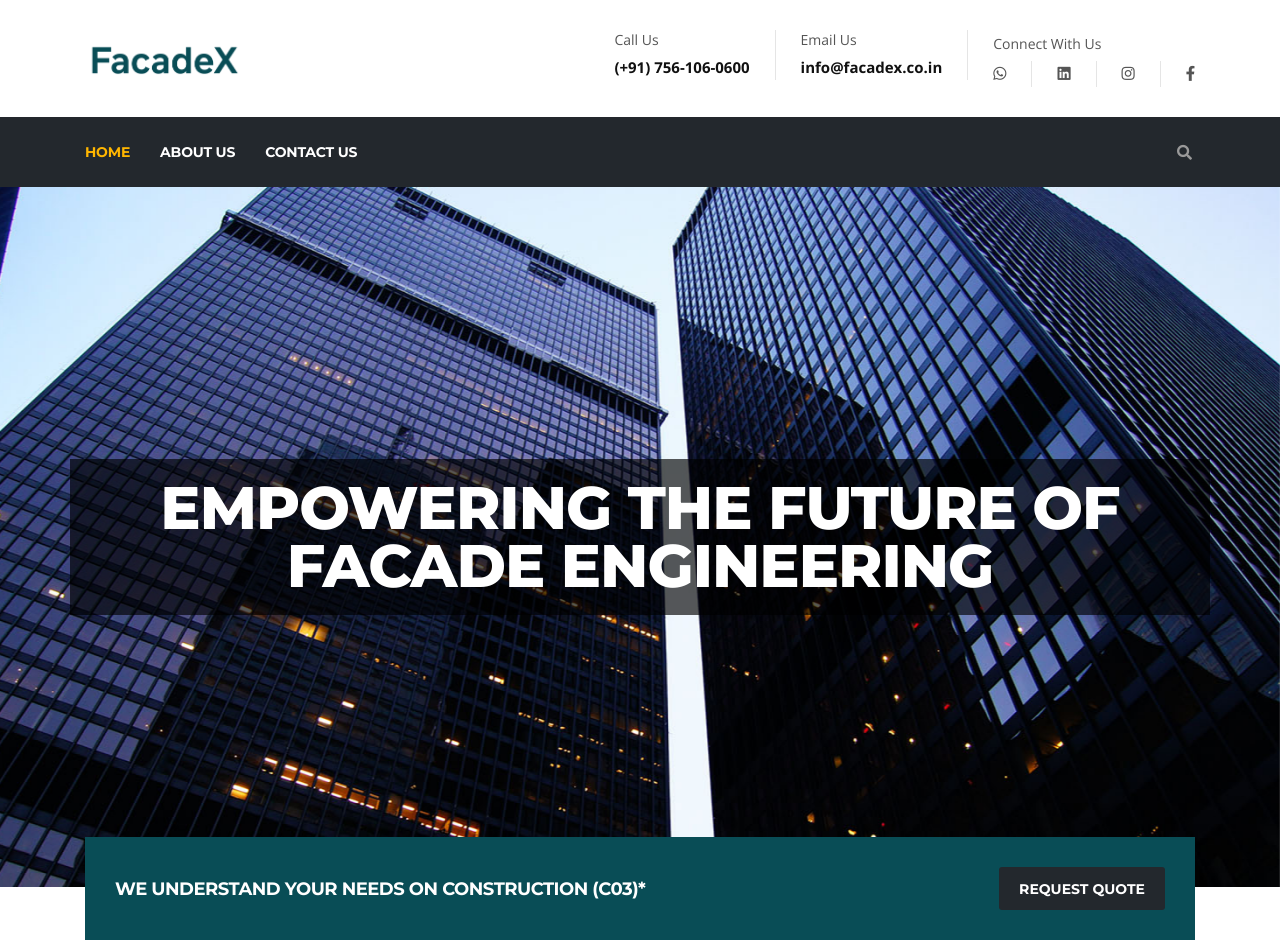
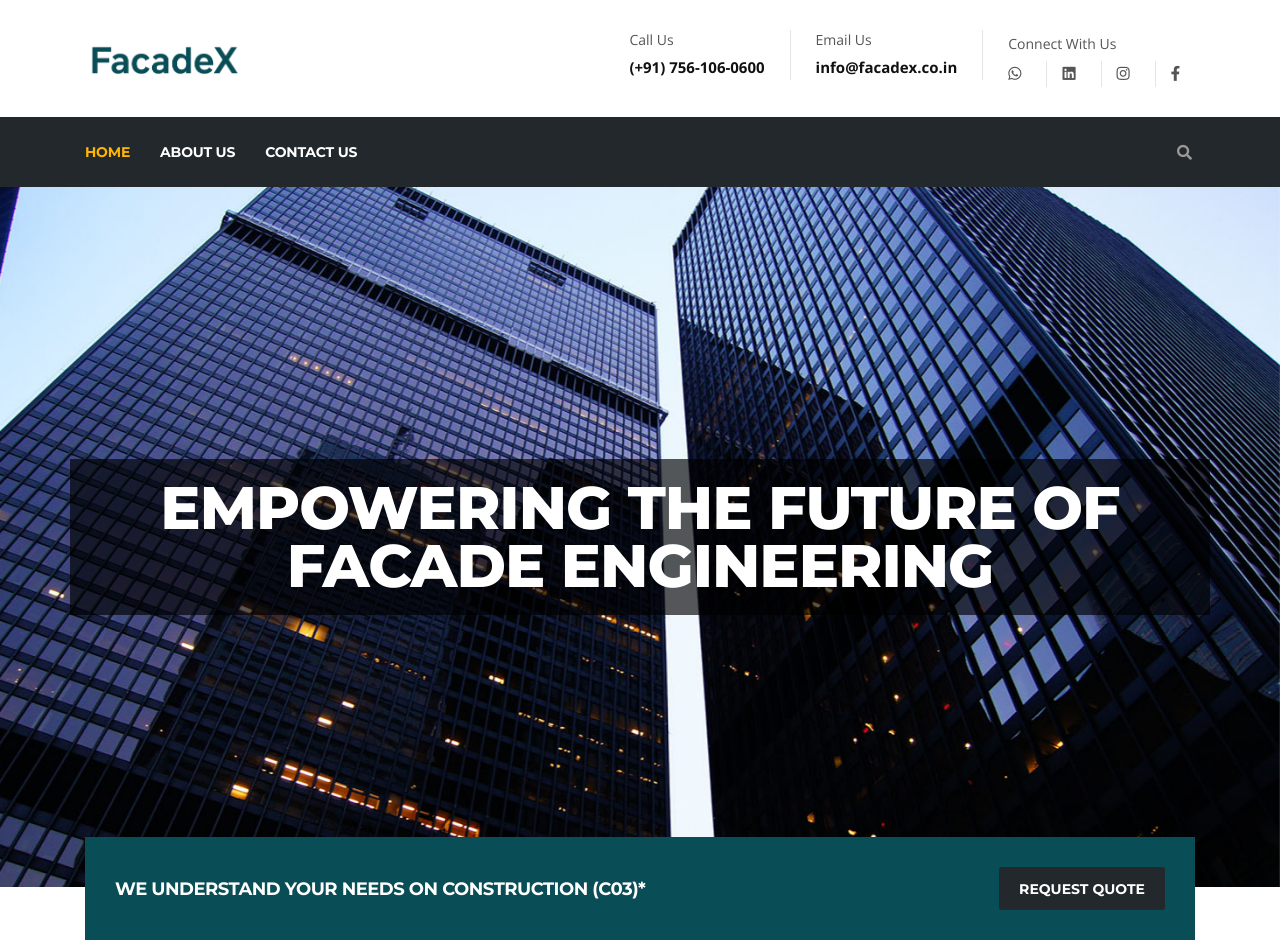
Before and after one commit to munawarvp/facedex-academy, a plain HTML site: page index.html in a window 1280 px wide. Shown: the top 940 px of the page. Drawn offline with nearby package versions, Linux system fonts and the light colour scheme; some packages are replaced by stand-ins of ours.

Commit message:
fix: top-bar margin fix

```diff
--- a/index.html
+++ b/index.html
@@ -76,10 +76,10 @@
                       <div class="info-box-content">
                           <p class="info-box-title">Connect With Us</p>
                           <ul class="list-unstyled">
-                            <li><a href="https://wa.me/917561060600"><i class="fab fa-whatsapp"></i></a></li>
-                            <li><a href="https://www.linkedin.com/company/facadex-academy/"><i class="fab fa-linkedin"></i></a></li>
-                            <li><a href="https://www.instagram.com/facadex_academy/?igsh=MWR5NHBodmc1dTEzcQ%3D%3D#"><i class="fab fa-instagram"></i></a></li>
-                            <li><a href="https://www.facebook.com/share/17dPUVxASP/"><i class="fab fa-facebook-f"></i></a></li>
+                            <li style="margin-right: 15px;"><a href="https://wa.me/917561060600"><i class="fab fa-whatsapp"></i></a></li>
+                            <li style="margin-right: 15px;"><a href="https://www.linkedin.com/company/facadex-academy/"><i class="fab fa-linkedin"></i></a></li>
+                            <li style="margin-right: 15px;"><a href="https://www.instagram.com/facadex_academy/?igsh=MWR5NHBodmc1dTEzcQ%3D%3D#"><i class="fab fa-instagram"></i></a></li>
+                            <li style="margin-right: 15px;"><a href="https://www.facebook.com/share/17dPUVxASP/"><i class="fab fa-facebook-f"></i></a></li>
 
                           </ul>
                           <!-- <div class="col-lg-4 col-md-4 top-social text-center text-md-right">
```
